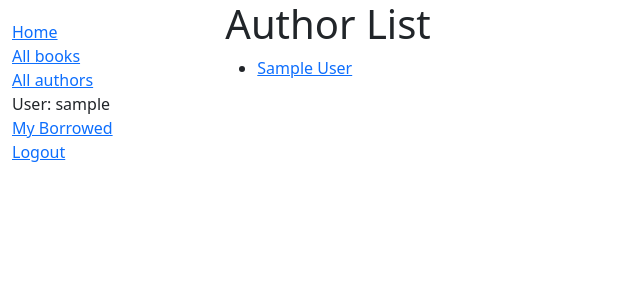
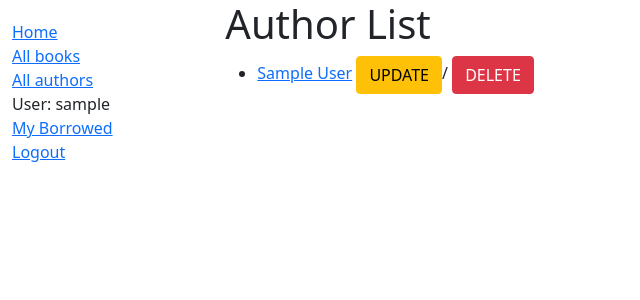
Before and after one commit to SamatSadvakasov/library, a Django app: page /catalog/authors/ in a window 1280 px wide. Shown: the top 300 px of the page, without its empty margins (0-640 px from the left). Run offline with Django 4.2, Linux system fonts and the light colour scheme; a user stored in the database is signed in; tables that the repository leaves empty hold one stand-in row (values such as "Sample post").

Commit message:
book was CRUD done

```diff
--- a/library/catalog/templates/catalog/author_list.html
+++ b/library/catalog/templates/catalog/author_list.html
@@ -7,6 +7,10 @@
     {% for author in author_list %}
       <li>
         <a href="{% url 'author-detail' author.pk %}">{{ author.first_name }} {{author.last_name }}</a>
+        {% if perms.catalog.staff_member_required %}
+        <a class="btn btn-warning" href="{% url 'author-update' author.pk %}" role="button">UPDATE</a>/
+        <a class="btn btn-danger" href="{% url 'author-delete' author.pk %}" role="button">DELETE</a>
+        {% endif %}
       </li>
     {% endfor %}
   </ul>
```
Also changed, not shown: library/catalog/urls.py (line endings or trailing spaces).
